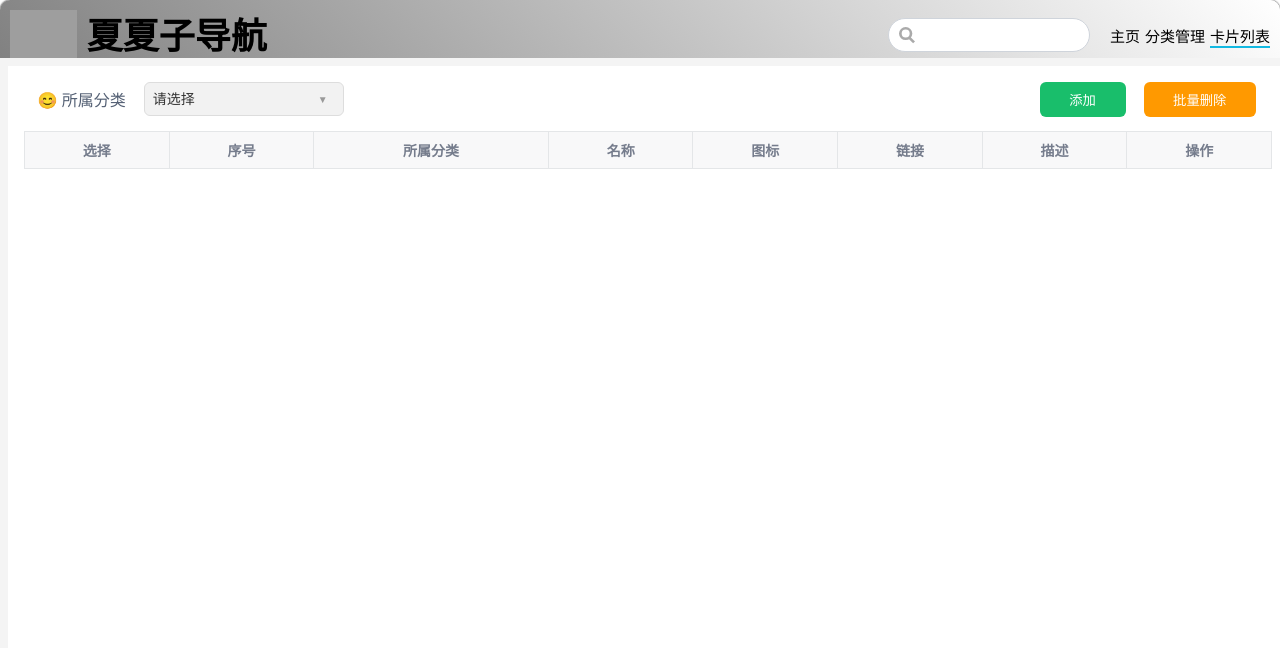
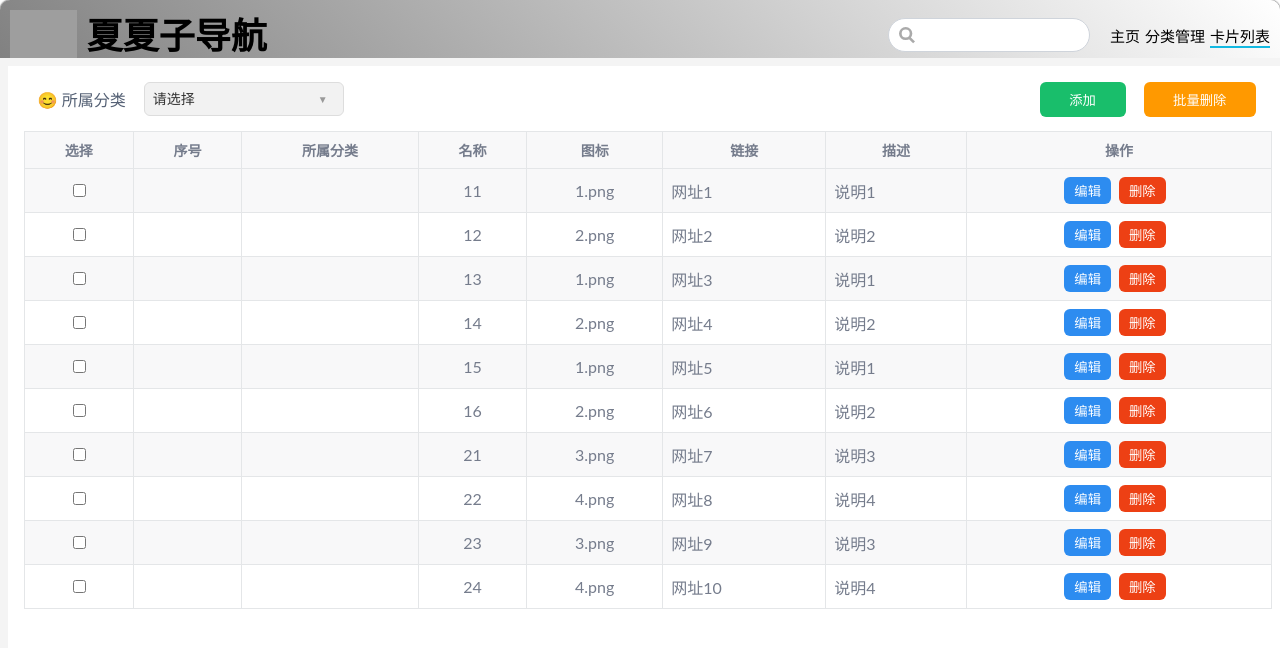
Before and after one commit to syueya/XiaxiaziHub, a Vue app: page /card in a window 1280 px wide. Shown: the top 648 px of the page. Built offline with nearby package versions, Linux system fonts and the light colour scheme; grey boxes are pictures that could not be loaded.

Commit message:
✨ feat:
表格

```diff
--- a/src/components/CategoryItem.vue
+++ b/src/components/CategoryItem.vue
@@ -15,14 +15,7 @@
 
   <script setup lang="ts">
     import BookmarkItem from "./BookmarkItem.vue";
-    defineProps<{
-        category: {
-        category_No: number;
-        category_name: string;
-        category_icon: string;
-        items: any[];
-        };
-    }>();
+
   </script>
 
 <style>
--- a/src/components/CategoryModal.vue
+++ b/src/components/CategoryModal.vue
@@ -1,8 +1,4 @@
 <template>
-    <label>
-        序号:
-        <input type="text" id="add_categoryNoInput">
-    </label>
     <label>
         ID:
         <input type="text" id="add_categoryIdInput">
--- a/src/data/bookmarks.json
+++ b/src/data/bookmarks.json
@@ -54,7 +54,6 @@
         "description": "说明3"
       },
       {
-        "category_name": "实例2",
         "name": "22",
         "icon": "4.png",
         "href": "网址8",
@@ -67,7 +66,6 @@
         "description": "说明3"
       },
       {
-        "category_name": "实例2",
         "name": "24",
         "icon": "4.png",
         "href": "网址10",
--- a/src/pages/Category.vue
+++ b/src/pages/Category.vue
@@ -15,7 +15,6 @@
           <thead>
             <tr>
               <th>选择</th>
-              <th>序号</th>
               <th>ID</th>
               <th>名称</th>
               <th>图标</th>
@@ -23,6 +22,18 @@
             </tr>
           </thead>
           <tbody id="tableBody-category">
+            <tr v-for="category in jsonData" :key="category.category_No">
+              <td>
+                <input type="checkbox">
+              </td>
+              <td>{{ category.category_No }}</td>
+              <td>{{ category.category_name }}</td>
+              <td>{{ category.category_icon }}</td>
+              <td>
+                <button @click="editItem(item)" class="edit-button-category">编辑</button>
+                <button @click="deleteItem(item)" class="delete-button-category">删除</button>
+              </td>
+            </tr>
             <!-- 表格行将通过数据动态生成 -->
           </tbody>
         </table>
@@ -90,6 +101,24 @@
   import EditSave from '../components/EditSave.vue'
   import DelSave from '../components/DelSave.vue'
   import MultiDelModal from '../components/MultiDelModal.vue'
+  import { useBookmarks } from '../types/bookmarks.ts';
+
+  const { jsonData, itemsArray } = useBookmarks();
+
+
+  const editItem = (item) => {
+      // 处理编辑逻辑
+      console.log('Editing item:', item)
+    }
+
+  const deleteItem = (item) => {
+    // 处理删除逻辑
+    console.log('Deleting item:', item)
+  }
+
+
+
+
 </script>
 
 <style scoped>
--- a/src/pages/TableCard.vue
+++ b/src/pages/TableCard.vue
@@ -38,7 +38,22 @@
             </tr>
             </thead>
               <tbody id="tableBody-card">
-            </tbody>
+                <tr v-for="bookmark in itemsArray" :key="bookmark.name">
+                <td>
+                  <input type="checkbox">
+                </td>
+                <td></td>
+                <td></td>
+                <td>{{ bookmark.name }}</td>
+                <td>{{ bookmark.icon }}</td>
+                <td>{{ bookmark.href }}</td>
+                <td>{{ bookmark.description }}</td>
+                <td>
+                  <button @click="editItem(item)" class="edit-button-card">编辑</button>
+                  <button @click="deleteItem(item)" class="delete-button-card">删除</button>
+                </td>
+              </tr>
+              </tbody>
           </table>
         </div>
       </div>
@@ -98,6 +113,9 @@
   import EditSave from '../components/EditSave.vue'
   import DelSave from '../components/DelSave.vue'
   import MultiDelModal from '../components/MultiDelModal.vue'
+  import { useBookmarks } from '../types/bookmarks.ts';
+
+  const { jsonData, itemsArray } = useBookmarks();
 
 </script>
 
--- a/src/types/bookmarks.ts
+++ b/src/types/bookmarks.ts
@@ -1,15 +1,24 @@
 // useBookmarks.ts
-import { ref } from 'vue';
+import { ref, watchEffect } from 'vue';
 
 // 导入 JSON 数据
 import data from '../data/bookmarks.json';
 
+
+
 // 创建响应式引用
 export function useBookmarks() {
-  const jsonData = ref(data);
 
-  // 你可以在这里添加任何数据处理逻辑
-  // 例如，过滤或排序 jsonData
+    const jsonData = ref(data);
 
-  return { jsonData };
+    // 创建一个新的响应式数组来存储 items 数据
+    const itemsArray = ref<{ name: string; icon: string; href: string; description: string }[]>([])
+
+    // 在组件的 setup 函数中，使用 watchEffect 来观察 jsonData 的变化
+    watchEffect(() => {
+      // 当 jsonData 发生变化时，将所有类别的 items 数组合并到 itemsArray 中
+      itemsArray.value = jsonData.value.flatMap(category => category.items)
+    })
+
+    return { jsonData, itemsArray }
 }
```
Also changed, not shown: src/types/category.ts (added).
